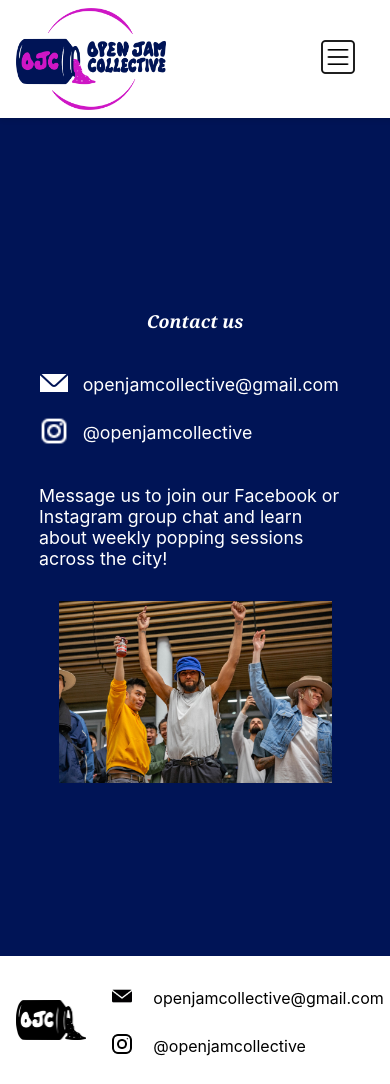
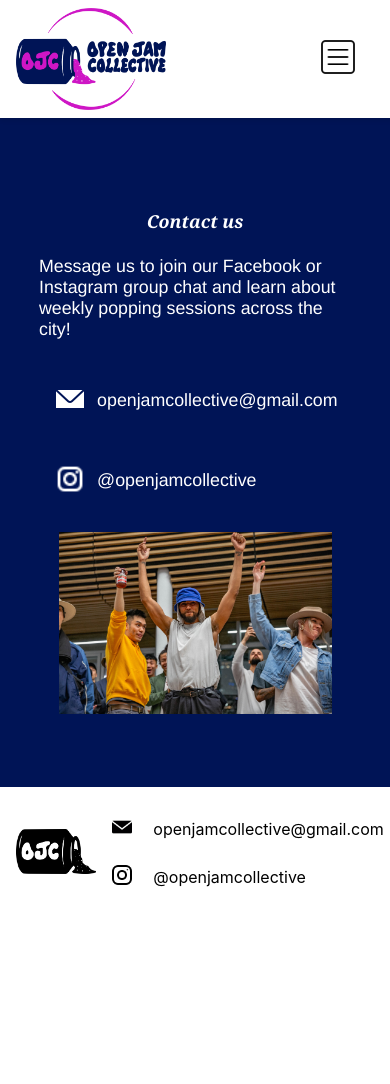
Before and after one commit to openjamcollective/openjamcollective.github.io, a React (Create React App) app: page /contact in a window 390 px wide. After the commit the page ends 915 px from the top, so only its background shows below. Built offline with nearby package versions, Linux system fonts and the light colour scheme.

Commit message:
diana session

```diff
--- a/src/components/about/Info.css
+++ b/src/components/about/Info.css
@@ -17,15 +17,22 @@
     list-style-type: none;
     font-size: large;
     text-align: left;
-    padding-left: 10%;
-    padding-right: 10%;
+    padding-left: 5%;
+    padding-right: 5%;
 }
 
 .info-title{
     text-align: left;
-    padding-left: 8%;
+    padding-left: 5%;
     /* font-family: 'Lucida Console', monospace;  */
-    font-family: Georgia, 'Times New Roman', Times, serif
+    /* font-family:'Courier New', Courier, monospace; */
+}
+/* .info-title h4{
+  font-family:'Courier New', Courier, monospace !important;
+} */
+
+.info-list{
+  padding-bottom: 1rem;
 }
 
 .font-stylin{
--- a/src/components/about/OrganizationCard.tsx
+++ b/src/components/about/OrganizationCard.tsx
@@ -8,9 +8,9 @@ const OrganizationCard:React.FC<{ obj: InfoProps }> = (props) => {
             <div className="info-title">
                 <h4><i>{props.obj.title}</i></h4>
             </div>
-            <ul className={listSyle}>
+            <ul className="info-no-bullets">
                 {props.obj.info.map((info,index)=>{
-                    return <li key={index} dangerouslySetInnerHTML={{ __html: info }}/>
+                    return <li key={index} dangerouslySetInnerHTML={{ __html: info }} className="info-list"/>
                 })}
             </ul>
         </div>
--- a/src/components/events/Events.css
+++ b/src/components/events/Events.css
@@ -62,6 +62,8 @@
 
 .info-div{
     padding-left: 5%;
+    font-family:'Franklin Gothic Medium', 'Arial Narrow', Arial, sans-serif;
+    font-size: larger;
 }
 
 .info-panel p{
--- a/src/components/footer/Footer.css
+++ b/src/components/footer/Footer.css
@@ -15,5 +15,10 @@
 }
 
 .footer-ojc-logo{
-    width: 70px;
+    max-width: 7rem;
 }
+@media (max-width: 768px) {
+    .footer-ojc-logo{
+        max-width: 5rem;
+    }
+}
--- a/src/components/instagram/Instagram.tsx
+++ b/src/components/instagram/Instagram.tsx
@@ -39,7 +39,6 @@ const Instagram:React.FC =() =>{
 
   return (
     <div>
-      <h4 style={{ textAlign: "center" }}>Follow us on Instagram for event updates!</h4>
       <div className="instagram-grid">
         {posts.map((post) => (
           <a
--- a/src/lib/data/Info.tsx
+++ b/src/lib/data/Info.tsx
@@ -1,12 +1,12 @@
 import * as Module from '../interfaces';
 
 export const mission: Module.InfoProps = {
-    title: 'Mission',
+    title: 'Our Mission',
     info: ['Open Jam Collective works to keep the spirit of street dance culture—especially popping—alive by creating spaces where people can share, learn, and grow together.']
 }
 
 export const objectives: Module.InfoProps = {
-    title: 'Goals',
+    title: 'Our Goals',
     info: ['<strong>Bring dancers together</strong>—from beginners to seasoned pros—to connect, create, and inspire each other.',
     '<strong>Open doors for the community</strong> to learn, participate, and level up their skills by connecting Toronto dancers with international street dance artists.',
     '<strong>Host an annual street dance festival</strong> in Toronto that draws talent and fans from around the world.',
--- a/src/lib/data/People.tsx
+++ b/src/lib/data/People.tsx
@@ -15,7 +15,7 @@ export const diana: Module.PersonProps = {
 
 export const luis: Module.PersonProps = {
     name: 'Luis Miguel',
-    about: 'Luis "Cheech" Miguel is a seasoned Popper/Tutter/choreographer and Street Performer. Hailing from Puebla Mexico, but residing in Toronto Ontario, he has been an active member of the street dance community for over a decade, representing Funkyverse Crew, Damage over time, and Soul Junkiez Crew. Cheech mixes traditional technique with crazy concepts and high performance energy, resulting in over 20 battle wins, a national championship at HHI in 2024 and 2 Golden Buzzers on CGT season 4.',
+    about: 'Luis "Cheech" Miguel is a seasoned Popper/ Tutter/ choreographer and Street Performer. Hailing from Puebla Mexico, but residing in Toronto Ontario, he has been an active member of the street dance community for over a decade, representing Funkyverse Crew, Damage over time, and Soul Junkiez Crew. Cheech mixes traditional technique with crazy concepts and high performance energy, resulting in over 20 battle wins, a national championship at HHI in 2024 and 2 Golden Buzzers on CGT season 4.',
     social: 'cheech1teach1/',
     media: LUIS_PHOTO
 }
@@ -31,7 +31,7 @@ export const keith: Module.PersonProps = {
 
 export const aj: Module.PersonProps = {
     name: 'AJ Harper',
-    about: 'AJ is an African Canadian street dancer, performer, dance instructor, musician, and aspiring professional artist, specializing in popping and waving. He has been evolving within the street dance community for more than fifteen years, and after excelling in street dance competitions, he now wants to explore Afro-cultural and therapeutic approaches to street dance.',
+    about: 'AJ is an Jamaican Canadian street dancer, performer, dance instructor, musician, and aspiring professional artist, specializing in popping and waving. He has been evolving within the street dance community for more than fifteen years, and after excelling in street dance competitions, he now wants to explore Afro-cultural and therapeutic approaches to street dance under his group "Hues In Action". He currently represents Blackout Fam and Soul Junkies as a dance crew member and is a part of Open Jam Collective (OJC).',
     fb: 'aj.harper.39',
     social: 'aaronjharper/',
     media: AJ_PHOTO
--- a/src/lib/interfaces.tsx
+++ b/src/lib/interfaces.tsx
@@ -17,7 +17,7 @@ export interface PopProps {
 }
 
 export interface InfoProps {
-    title: string
+    title?: string
     info: string[]
 }
 
--- a/src/page/Contact.tsx
+++ b/src/page/Contact.tsx
@@ -17,7 +17,7 @@ const Contact:React.FC =() =>{
   }, []);
 
     return(
-        <header className="App-header">
+        <header className="App-header contact-page">
             <h4>
             <i>Contact us</i>
         </h4>
@@ -35,8 +35,11 @@ const Contact:React.FC =() =>{
 }
 
 const contactInfo = () => {
-    return <div className="container content-sec">
-
+    return <div className="container content-sec contact-info">
+        <div className='session down-bad'>
+            <p>Message us to join our Facebook or Instagram group chat and learn about weekly popping sessions across the city!</p>
+        </div>
+        <div className='grid-container2'>
           <div className='logo-info'>
               <a>
                   <img className="logo-image" src={email}/>
@@ -49,9 +52,9 @@ const contactInfo = () => {
               </a>
               <p>@openjamcollective</p>
           </div>
-        <div className='session down-bad'>
-            <p>Message us to join our Facebook or Instagram group chat and learn about weekly popping sessions across the city!</p>
         </div>
+
+
     </div>
 }
 export default Contact;
--- a/src/page/Events.tsx
+++ b/src/page/Events.tsx
@@ -39,6 +39,7 @@ const Events: React.FC = () => {
 
     return (
       <header className="App-header">
+        <h4><i>Follow us on Instagram for event updates!</i></h4>
                 {/* <h4>
           <i>Events</i>
         </h4>
--- a/src/page/Organization.tsx
+++ b/src/page/Organization.tsx
@@ -37,16 +37,25 @@ function extractYouTubeId(url: string): string {
 
 const aboutInfo = () => {
   return (
-      <div className="container pagedisplay org-font">
+      <div className="container org-font">
         <OrganizationCard obj={orgInfoList[2]} />
         <div className="row org-img"
                   style={{
                   backgroundImage: `url(${bb4})`,
                   }}>
           </div>
+          <OrganizationCard obj={orgInfoList[0]} />
+
+
+
+          <div className="row org-img"
+                  style={{
+                  backgroundImage: `url(${potb})`,
+                  }}>
+          </div>
           <div className="grid-container2 padVertical">
-          <OrganizationCard obj={orgInfoList[0]} />
-              <iframe
+          <OrganizationCard obj={orgInfoList[1]} />
+          <iframe
                 src={`https://www.youtube.com/embed/${extractYouTubeId("https://www.youtube.com/watch?v=Xmbe9Y5cNpE")}`}
                 title={`Open Jam Intro`}
                 className="orgVid w-full h-full rounded-2xl shadow-lg"
@@ -54,13 +63,6 @@ const aboutInfo = () => {
                 allow="accelerometer; autoplay; clipboard-write; encrypted-media; gyroscope; picture-in-picture"
                 allowFullScreen
               ></iframe>
-          </div>
-
-          <OrganizationCard obj={orgInfoList[1]} />
-          <div className="row org-img"
-                  style={{
-                  backgroundImage: `url(${potb})`,
-                  }}>
           </div>
 
         </div>
--- a/src/page/Page.css
+++ b/src/page/Page.css
@@ -149,6 +149,9 @@
   margin: 0;
 }
 
+.contact-info p{
+  font-family:'Franklin Gothic Medium', 'Arial Narrow', Arial, sans-serif;
+}
 
 
 .overlay-text {
@@ -216,7 +219,8 @@
 .org-font{
   /* font-style: normal; */
   /* font-family: 'Courier New', Courier, monospace; */
-  font-family:Cambria, Cochin, Georgia, Times, 'Times New Roman', serif;
+  font-family:'Franklin Gothic Medium', 'Arial Narrow', Arial, sans-serif;
+  font-size: larger;
 }
 
 .grid-container-people{
@@ -256,6 +260,9 @@
   .org-img {
     background-attachment: scroll;
   }
+  .contact-page{
+    min-height: 80vh;
+  }
 }
 
 
```
Lines whose indentation alone changed are shown as unchanged.
